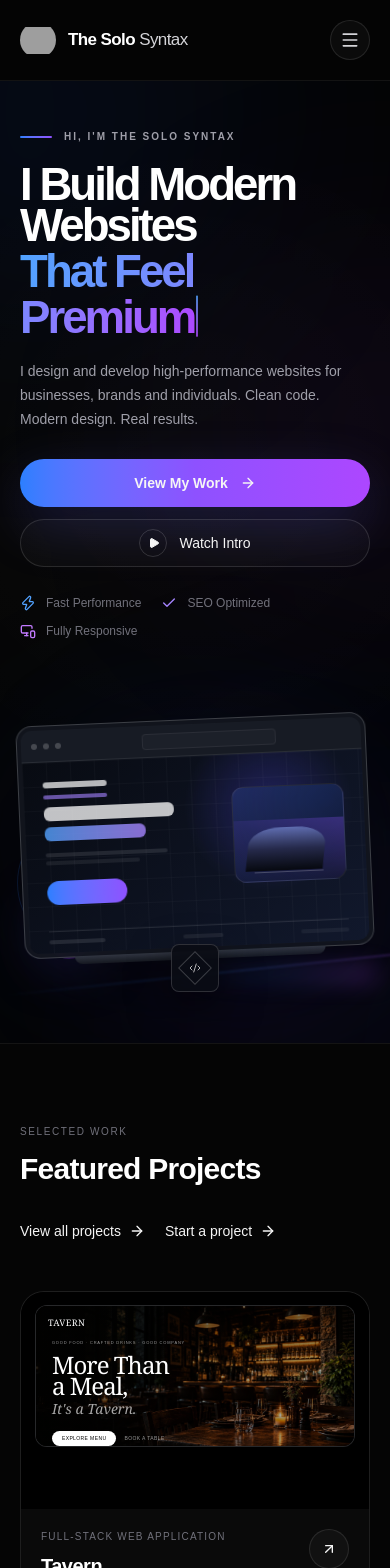
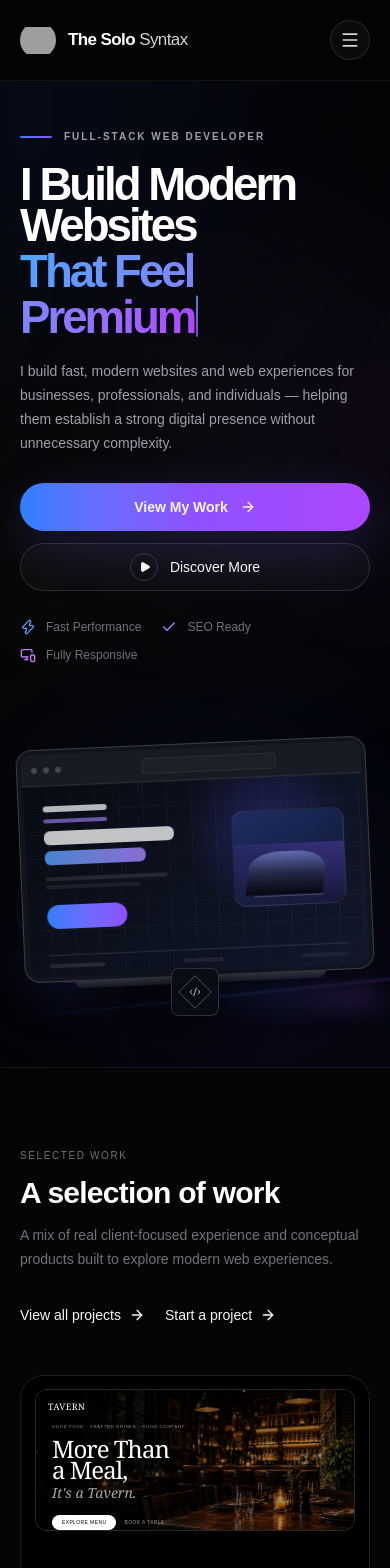
Before and after one commit to its-razahasnain/the-solo-syntax-web-portfolio, a Next.js app: page / in a window 390 px wide. Shown: the top 1568 px of the page. Built offline with nearby package versions, Linux system fonts and the light colour scheme; grey boxes are pictures that could not be loaded.

Commit message:
feat: customize homepage content

```diff
--- a/src/components/sections/contact.tsx
+++ b/src/components/sections/contact.tsx
@@ -11,6 +11,7 @@ export function Contact() {
       <div className="mx-auto max-w-[1440px] px-5 sm:px-8 lg:px-10">
         <div className="relative overflow-hidden rounded-[1.5rem] border border-white/[0.08] bg-white/[0.025] px-5 py-10 sm:rounded-[2rem] sm:px-10 sm:py-14 lg:px-16 lg:py-16">
           <div className="pointer-events-none absolute -right-32 -top-32 h-72 w-72 rounded-full bg-blue-500/10 blur-3xl sm:h-80 sm:w-80" />
+
           <div className="pointer-events-none absolute -bottom-40 left-1/3 h-72 w-72 rounded-full bg-purple-500/10 blur-3xl sm:h-80 sm:w-80" />
 
           <div className="relative grid gap-8 sm:gap-10 lg:grid-cols-[1fr_auto] lg:items-end">
@@ -31,8 +32,9 @@ export function Contact() {
               </h2>
 
               <p className="mt-5 max-w-2xl text-[15px] leading-7 text-zinc-400 sm:text-base">
-                Have a website, web application, or digital project in mind?
-                Tell me what you&apos;re working on and what you need.
+                Need a website or web application for your business, brand, or
+                next idea? Tell me what you&apos;re building and I&apos;ll help
+                turn it into a modern digital experience.
               </p>
             </div>
 
@@ -41,7 +43,9 @@ export function Contact() {
               className="group inline-flex min-h-11 w-full items-center justify-center gap-3 rounded-full bg-gradient-to-r from-blue-500 to-purple-600 px-6 py-3.5 text-sm font-medium text-white shadow-lg shadow-blue-500/10 transition-all duration-300 hover:-translate-y-0.5 hover:shadow-xl hover:shadow-purple-500/10 sm:w-fit"
             >
               <Mail className="h-4 w-4" />
+
               Get in touch
+
               <ArrowUpRight className="h-4 w-4 transition-transform duration-300 group-hover:-translate-y-0.5 group-hover:translate-x-0.5" />
             </a>
           </div>
--- a/src/components/sections/hero.tsx
+++ b/src/components/sections/hero.tsx
@@ -29,11 +29,8 @@ export function Hero() {
         aria-hidden="true"
       >
         <div className="absolute left-[-180px] top-[-180px] h-[420px] w-[420px] rounded-full bg-blue-600/[0.08] blur-[120px] sm:left-[8%] sm:h-[500px] sm:w-[500px] sm:blur-[140px]" />
-
         <div className="absolute right-[-160px] top-[18%] h-[340px] w-[340px] rounded-full bg-violet-600/[0.07] blur-[120px] sm:right-[8%] sm:h-[420px] sm:w-[420px] sm:blur-[140px]" />
-
         <div className="absolute bottom-[-220px] left-[35%] h-[420px] w-[620px] rounded-full bg-blue-700/[0.06] blur-[150px]" />
-
         <div className="absolute inset-0 bg-[radial-gradient(circle_at_50%_40%,rgba(255,255,255,0.025),transparent_55%)]" />
       </div>
 
@@ -48,7 +45,7 @@ export function Hero() {
             />
 
             <p className="text-[10px] font-semibold uppercase tracking-[0.2em] text-zinc-400 sm:text-xs sm:tracking-[0.24em]">
-              Hi, I&apos;m The Solo Syntax
+              Full-Stack Web Developer
             </p>
           </div>
 
@@ -63,8 +60,9 @@ export function Hero() {
 
           {/* Description */}
           <p className="mt-5 max-w-[600px] text-sm leading-6 text-zinc-400 sm:mt-6 sm:text-base sm:leading-7">
-            I design and develop high-performance websites for businesses,
-            brands and individuals. Clean code. Modern design. Real results.
+            I build fast, modern websites and web experiences for businesses,
+            professionals, and individuals — helping them establish a strong
+            digital presence without unnecessary complexity.
           </p>
 
           {/* CTA buttons */}
@@ -86,7 +84,7 @@ export function Hero() {
                 <Play className="ml-0.5 h-3 w-3 fill-current" />
               </span>
 
-              Watch Intro
+              Discover More
             </Link>
           </div>
 
@@ -104,7 +102,7 @@ export function Hero() {
 
             <div className="flex items-center gap-2.5">
               <Check className="h-4 w-4 shrink-0 text-violet-400" />
-              <span>SEO Optimized</span>
+              <span>SEO Ready</span>
             </div>
 
             <span
@@ -145,7 +143,6 @@ export function Hero() {
                 <span className="h-1.5 w-1.5 rounded-full bg-white/20 sm:h-2 sm:w-2" />
                 <span className="h-1.5 w-1.5 rounded-full bg-white/20 sm:h-2 sm:w-2" />
                 <span className="h-1.5 w-1.5 rounded-full bg-white/20 sm:h-2 sm:w-2" />
-
                 <div className="mx-auto h-4 w-[42%] rounded-[4px] border border-white/[0.06] bg-white/[0.025] sm:h-5 sm:rounded-md" />
               </div>
 
--- a/src/components/sections/projects.tsx
+++ b/src/components/sections/projects.tsx
@@ -16,8 +16,13 @@ export function Projects() {
             </p>
 
             <h2 className="max-w-2xl text-3xl font-semibold tracking-tight text-white sm:text-4xl">
-              Featured Projects
+              A selection of work
             </h2>
+
+            <p className="mt-3 max-w-xl text-sm leading-6 text-zinc-500 sm:text-[15px] sm:leading-7">
+              A mix of real client-focused experience and conceptual products
+              built to explore modern web experiences.
+            </p>
           </div>
 
           <div className="flex flex-wrap items-center gap-x-5 gap-y-3">
```
